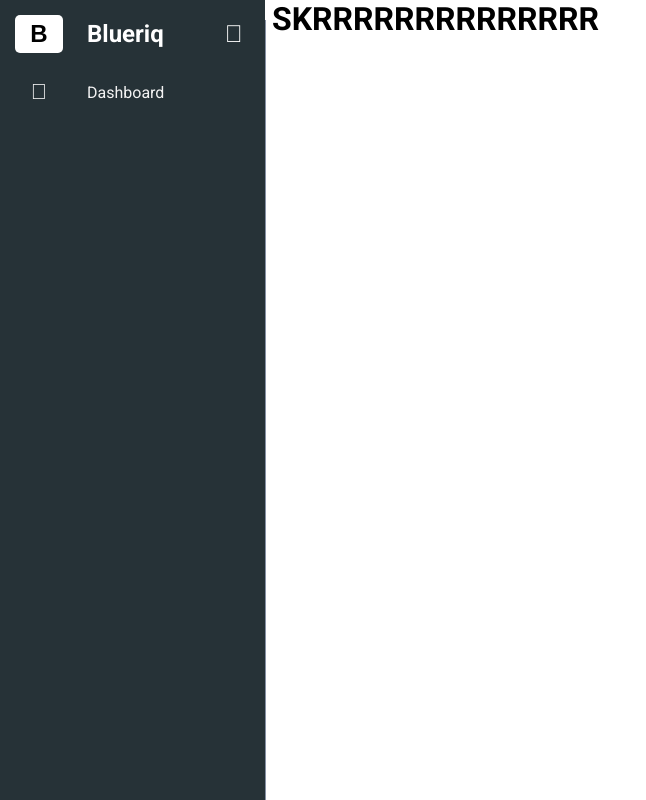
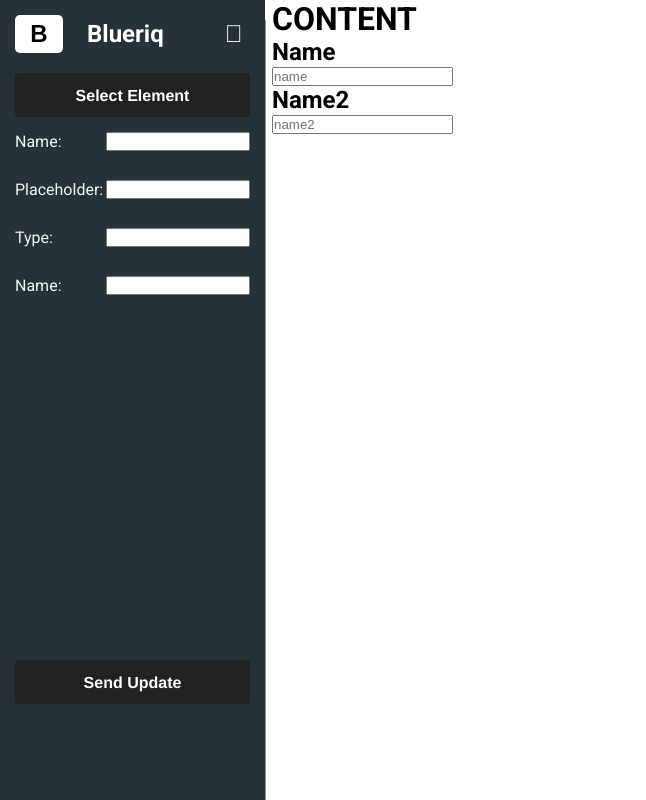
Before and after one commit to Content-Editing-Tool/Content-Editing-Tool, an Angular app in the folder frontend/: page / in a window 1280 px wide. Shown: the whole page, without its empty margins (0-646 px from the left). Built offline with nearby package versions, Linux system fonts and the light colour scheme.

Commit message:
The second version of the content editing tool

```diff
--- a/frontend/src/app/modificationtool/modificationtool.component.html
+++ b/frontend/src/app/modificationtool/modificationtool.component.html
@@ -8,15 +8,39 @@
     </button>
   </div>
   <ul class="sidenav-nav">
+    <button (click)="selectElement()" class="sidenav-button-select" *ngIf="collapsed">Select Element</button>
     <li class="sidenav-nav-item" *ngFor="let data of toolData">
       <a class="sidenav-nav-link" [routerLink]="[data.routeLink]">
-        <i class="sidenav-link-icon" [class]="data.icon"></i>
-        <span class="sidenav-link-text" *ngIf="collapsed">{{data.label}}</span>
+        <span class="sidenav-link-text" *ngIf="collapsed">{{data.labelName}}</span>
+        <input type="text" class="sidenav-link-text-area" *ngIf="collapsed" [value]="nameInfo">
+      </a>
+      <a class="sidenav-nav-link" [routerLink]="[data.routeLink]">
+        <span class="sidenav-link-text" *ngIf="collapsed">{{data.labelPlaceholder}}</span>
+        <input type="text" class="sidenav-link-text-area" *ngIf="collapsed" [value]="placeholderInfo">
+      </a>
+      <a class="sidenav-nav-link" [routerLink]="[data.routeLink]">
+        <span class="sidenav-link-text" *ngIf="collapsed">{{data.labelType}}</span>
+        <input type="text" class="sidenav-link-text-area" *ngIf="collapsed" [value]="typeInfo">
+      </a>
+      <a class="sidenav-nav-link" [routerLink]="[data.routeLink]">
+        <span class="sidenav-link-text" *ngIf="collapsed">{{data.labelName}}</span>
+        <input type="text" class="sidenav-link-text-area" *ngIf="collapsed">
       </a>
     </li>
+    <button class="sidenav-button-update" *ngIf="collapsed">Send Update</button>
   </ul>
 </div>
 
-<div class="body-content">
-  <h1>SKRRRRRRRRRRRRRR</h1>
+<div class="body-content" #contentContainer>
+  <h1>CONTENT</h1>
+  <h2>Name</h2>
+  <input placeholder="name">
+  <h2>Name2</h2>
+  <input placeholder="name2">
+
+
+  <div>
+    {{ elementInfo }}
+  </div>
+
 </div>
--- a/frontend/src/app/modificationtool/modificationtool.component.scss
+++ b/frontend/src/app/modificationtool/modificationtool.component.scss
@@ -1,12 +1,15 @@
-.sidenav{
+.sidenav {
   background: #263237;
-  transition: all .5s ease;
+  transition: all 0.5s ease;
   position: fixed;
   z-index: 1;
   top: 0;
   width: 5rem;
   height: 100vh;
   box-shadow: 0.063rem 1.25rem 0 #8690a3;
+  display: flex;
+  flex-direction: column; /* Change the display to flex and set direction to column */
+  justify-content: space-between; /* Space items vertically with space at the bottom */
 }
 
 .logo-container{
@@ -73,6 +76,7 @@
     .sidenav-nav-link{
       display: flex;
       align-items: center;
+      justify-content: space-between;
       height: 3rem;
       color: #f3f3f3;
       text-decoration: none;
@@ -87,15 +91,93 @@
       }
 
       .sidenav-link-text{
-        margin-left: 1.5rem;
+        margin-left: 0.0rem;
       }
+
+      .sidenav-link-text-area{
+        float: right;
+        width: 9rem;
+      }
+
+
     }
   }
 
-  .sidenav-nav-item:hover{
+  .sidenav-button-update {
+
+    background-color: #222;
+    border-radius: 4px;
+    border-style: none;
+    box-sizing: border-box;
+    color: #fff;
+    cursor: pointer;
+    display: inline-block;
+    font-family: "Farfetch Basis","Helvetica Neue",Arial,sans-serif;
+    font-size: 16px;
+    font-weight: 700;
+    line-height: 1.5;
+    margin-top: 145%;
+    max-width: none;
+    min-height: 44px;
+    min-width: 10px;
+    outline: none;
+    overflow: hidden;
+    padding: 9px 20px 8px;
+    position: relative;
+    text-align: center;
+    text-transform: none;
+    user-select: none;
+    -webkit-user-select: none;
+    touch-action: manipulation;
+    width: 100%;
+  }
+
+    .sidenav-button-update:hover,
+    .sidenav-button-update:focus {
+      opacity: .75;
+    }
+
+  .sidenav-button-select{
+    background-color: #222;
+    border-radius: 4px;
+    border-style: none;
+    box-sizing: border-box;
+    color: #fff;
+    cursor: pointer;
+    display: inline-block;
+    font-family: "Farfetch Basis","Helvetica Neue",Arial,sans-serif;
+    font-size: 16px;
+    font-weight: 700;
+    line-height: 1.5;
+    max-width: none;
+    min-height: 44px;
+    min-width: 10px;
+    outline: none;
+    overflow: hidden;
+    padding: 9px 20px 8px;
+    position: relative;
+    text-align: center;
+    text-transform: none;
+    user-select: none;
+    -webkit-user-select: none;
+    touch-action: manipulation;
+    width: 100%;
+  }
+
+  .sidenav-button-select:hover,
+  .sidenav-button-select:focus {
+    opacity: .75;
+  }
+  }
+
+  .sidenav-button-update:hover{
     background-color: #1a252f;
   }
-}
+
+  .sidenav-nav-link:hover{
+    background-color: #1a252f;
+  }
+
 
 .body-content{
   margin-left: 17rem;
--- a/frontend/src/app/modificationtool/modificationtool.component.ts
+++ b/frontend/src/app/modificationtool/modificationtool.component.ts
@@ -1,29 +1,85 @@
-import {Component, EventEmitter, Output} from "@angular/core";
-import {modificationtoolData} from "./tool-data";
+import { Component, EventEmitter, Output, ElementRef, ViewChild } from "@angular/core";
+import { modificationtoolData } from "./tool-data";
 
 interface SideNavToggle {
   screenWidth: number;
   collapsed: boolean;
 }
+
 @Component({
   selector: 'app-modificationtool',
   templateUrl: './modificationtool.component.html',
   styleUrls: ['./modificationtool.component.scss']
 })
-export class ModificationtoolComponent{
+export class ModificationtoolComponent {
 
   @Output() onToggleSideNav: EventEmitter<SideNavToggle> = new EventEmitter();
   collapsed = true;
-  screenWidth= 0;
-  toolData = modificationtoolData
+  screenWidth = 0;
+  toolData = modificationtoolData;
+
+  // Define your variables for element information
+  selectedElement: any;
+  elementInfo: string = '';
+  placeholderInfo: string = '';
+  nameInfo: string = '';
+  typeInfo: string = '';
+
+  isSelecting: boolean = false;
+
+  @ViewChild('contentContainer') contentContainer!: ElementRef;
 
   toggleCollapse(): void {
     this.collapsed = !this.collapsed;
-    this.onToggleSideNav.emit({collapsed: this.collapsed, screenWidth: this.screenWidth});
+    this.onToggleSideNav.emit({ collapsed: this.collapsed, screenWidth: this.screenWidth });
   }
 
   closeSidenav(): void {
     this.collapsed = false;
-    this.onToggleSideNav.emit({collapsed: this.collapsed, screenWidth: this.screenWidth});
+    this.onToggleSideNav.emit({ collapsed: this.collapsed, screenWidth: this.screenWidth });
   }
+
+  selectElement() {
+    if (this.isSelecting) {
+      this.isSelecting = false; // Deactivate selection
+      this.elementInfo = '';
+      this.placeholderInfo = '';
+      this.nameInfo = '';
+      this.typeInfo = '';
+    } else {
+      this.isSelecting = true; // Activate selection
+      this.attachEvent();
+    }
+  }
+
+  attachEvent() {
+    this.contentContainer.nativeElement.addEventListener('click', (event: Event) => {
+      event.stopPropagation();
+      this.selectedElement = event.target;
+      this.updateElementInfo();
+    });
+  }
+
+  updateElementInfo() {
+    if (this.isSelecting) {
+      if (this.selectedElement) {
+        const tagName = this.selectedElement.tagName;
+        const placeholder = this.selectedElement.placeholder;
+        const type = this.selectedElement.type;
+        const classes = Array.from(this.selectedElement.classList).join(' ');
+
+        this.elementInfo = `Tag Name: ${tagName}\nPlaceholder: ${placeholder}\nClasses: ${classes}`;
+        this.placeholderInfo = `${placeholder}`;
+        this.nameInfo = `${tagName}`;
+        this.typeInfo = `${type}`;
+      }
+    } else {
+      this.elementInfo = '';
+      this.placeholderInfo = '';
+      this.nameInfo = '';
+      this.typeInfo = '';
+    }
+  }
+
+  protected readonly name = name;
 }
--- a/frontend/src/app/modificationtool/tool-data.ts
+++ b/frontend/src/app/modificationtool/tool-data.ts
@@ -1,7 +1,9 @@
  export const modificationtoolData=[
    {
      routeLink: 'dashboard',
-     icon: 'fal fa-home',
-     label: 'Dashboard'
+     labelName: 'Name:',
+     labelPlaceholder: 'Placeholder:',
+     labelType: 'Type:',
+
    }
  ];
```
